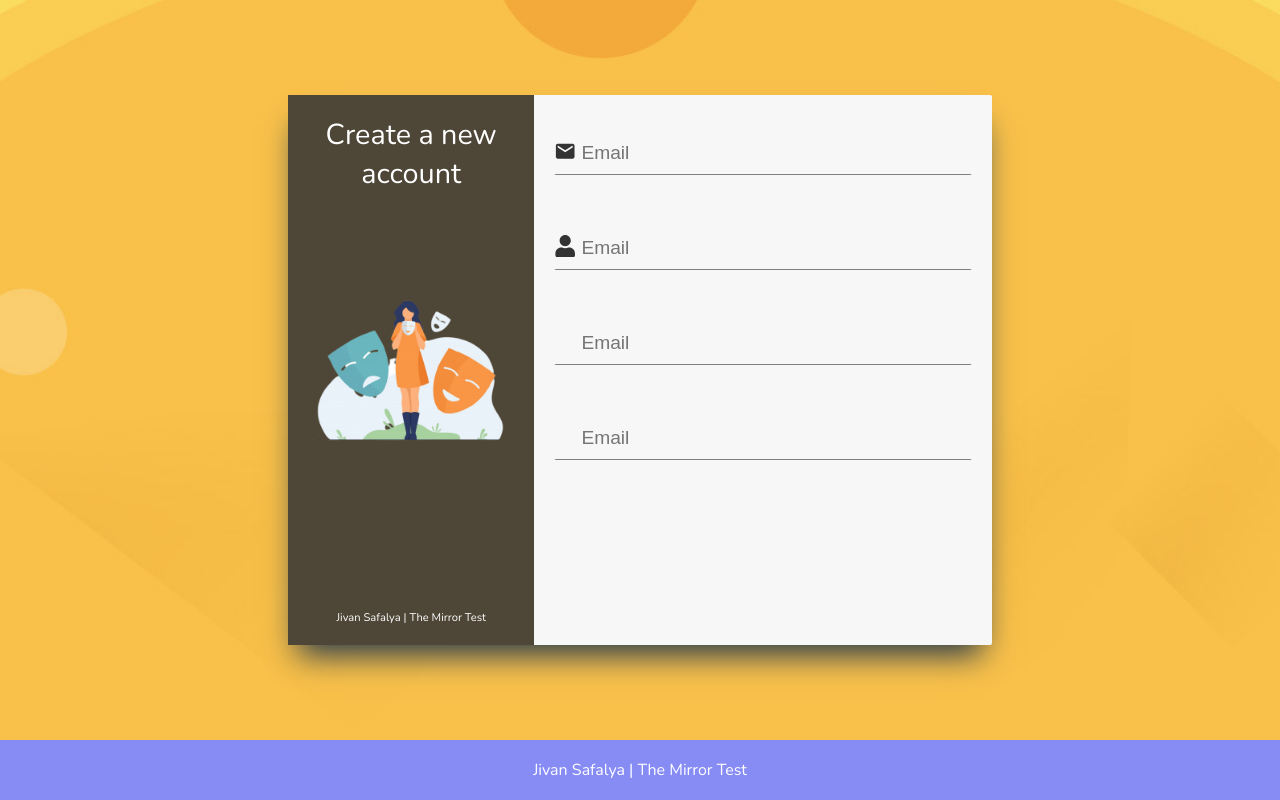
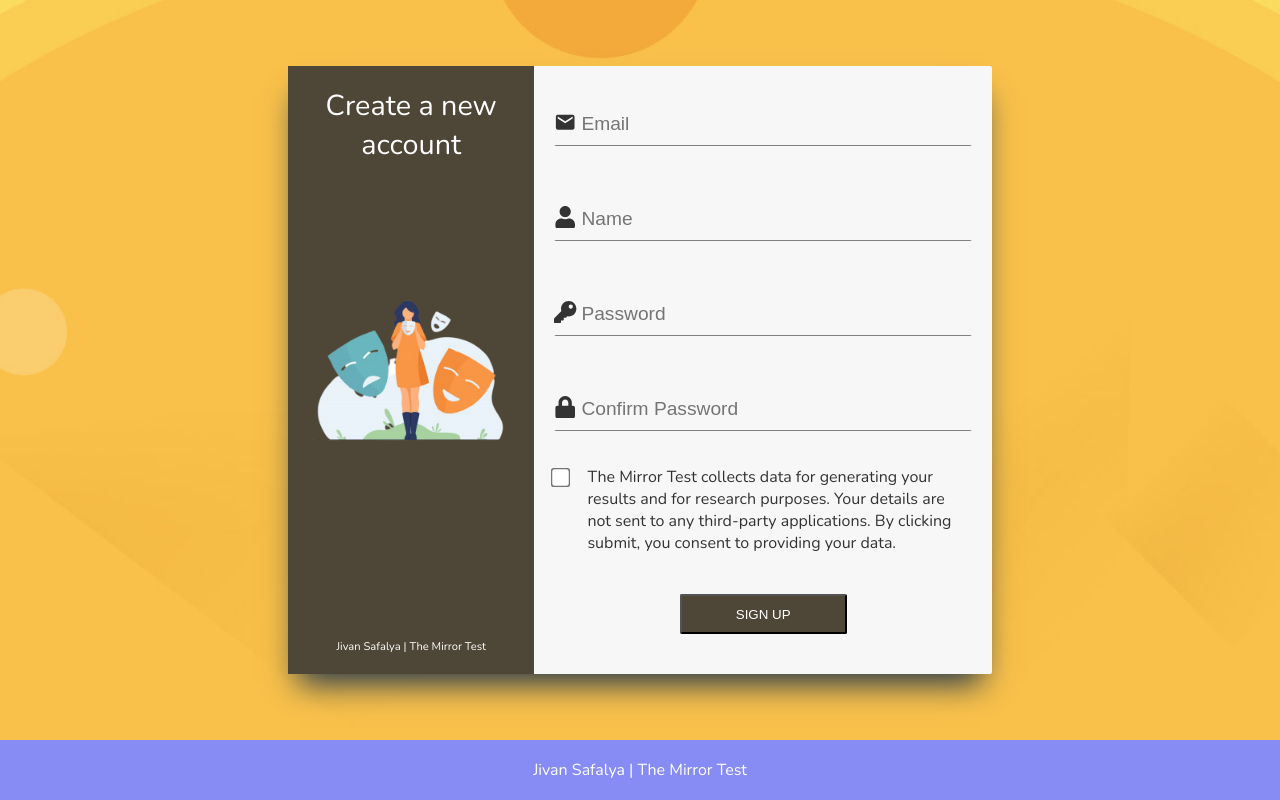
Before and after one commit to nehjoshi/The-Mirror-Test-Next, a Next.js app: page /register in a window 1280 px wide. Built offline with nearby package versions, Linux system fonts and the light colour scheme.

Commit message:
Started register API

```diff
--- a/app/register/page.jsx
+++ b/app/register/page.jsx
@@ -1,9 +1,32 @@
+"use client";
 import Image from 'next/image';
 import styles from './page.module.css';
 import { MdEmail } from 'react-icons/md';
-import {FaUser} from 'react-icons/fa';
+import { FaUser, FaKey, FaLock } from 'react-icons/fa';
+import { useState } from 'react';
+import { ENDPOINTS } from '@/utils/endpoints';
 
 const Register = () => {
+
+    const [loading, setLoading] = useState(false);
+    const [email, setEmail] = useState("");
+    const [name, setName] = useState("");
+    const [password, setPassword] = useState("");
+    const [confirm, setConfirm] = useState("");
+    const [checked, setChecked] = useState(false);
+    const [error, setError] = useState("");
+
+    const Submit = async () => {
+        const res = await fetch(ENDPOINTS.REGISTER, {
+            method: "POST",
+            body: JSON.stringify({email, name, password})
+        });
+        const response = await res.json();
+        console.log(response);
+        if (response.token) sessionStorage.setItem("token", response.token);
+    }
+
+
     return (
         <div className={styles.container}>
             <div className={styles.box}>
@@ -20,20 +43,52 @@ const Register = () => {
                     <div className={styles.formContainer}>
                         <div className={styles.formItem}>
                             <MdEmail className={styles.icon} />
-                            <input type="text" placeholder="Email" className={styles.input} />
+                            <input
+                                type="text"
+                                placeholder="Email"
+                                className={styles.input}
+                                onChange={e => setEmail(e.target.value)}
+                            />
                         </div>
                         <div className={styles.formItem}>
                             <FaUser className={styles.icon} />
-                            <input type="text" placeholder="Email" className={styles.input} />
+                            <input
+                                type="text"
+                                placeholder="Name"
+                                className={styles.input}
+                                onChange={e => setName(e.target.value)}
+                            />
                         </div>
                         <div className={styles.formItem}>
-                            {/* <MdOutlineEmail className={styles.icon} /> */}
-                            <input type="text" placeholder="Email" className={styles.input} />
+                            <FaKey className={styles.icon} />
+                            <input
+                                type="password"
+                                placeholder="Password"
+                                className={styles.input}
+                                onChange={e => setPassword(e.target.value)}
+                            />
                         </div>
                         <div className={styles.formItem}>
-                            {/* <MdOutlineEmail className={styles.icon} /> */}
-                            <input type="text" placeholder="Email" className={styles.input} />
+                            <FaLock className={styles.icon} />
+                            <input
+                                type="password"
+                                placeholder="Confirm Password"
+                                className={styles.input}
+                                onChange={e => setConfirm(e.target.value)}
+                            />
                         </div>
+                        <div className={styles.formItem}>
+                            <input
+                                type="checkbox"
+                                className={styles.checkbox}
+                                onClick={() => setChecked(prev => !prev)} />
+                            <p>The Mirror Test collects data for generating your results and for research purposes. Your details are not sent to any third-party applications. By clicking submit, you consent to providing your data.</p>
+                        </div>
+                        <button
+                            disabled={false}
+                            className={styles.button}
+                            onClick={Submit}>Sign Up
+                        </button>
                     </div>
                 </div>
             </div>
--- a/app/register/page.module.css
+++ b/app/register/page.module.css
@@ -75,6 +75,12 @@
     width: 100%;
 }
 
+.formItem:nth-child(5) {
+    display: flex;
+    gap: 20px;
+    align-items: flex-start;
+}
+
 .icon {
     position: absolute;
     top: 25px;
@@ -93,5 +99,41 @@
     background-color: transparent;
     border-bottom: 1px solid gray;
     color: #333333;
+}
 
+.checkbox {
+    transform: scale(1.5);
+    cursor: pointer;
+    margin-top: 5px;
 }
+
+.button {
+    display: flex;
+    justify-content: center;
+    align-items: center;
+    background-color: #4E4637;
+    color: #fff;
+    height: 40px;
+    border-radius: 2px;
+    width: 40%;
+    margin: 20px auto;
+    text-transform: uppercase;
+    position: relative;
+    transition: all 0.2s ease;
+    cursor: pointer;
+}
+.button:hover {
+    background-color: #006B61;
+    width: 45%;
+}
+.button:disabled {
+    opacity: 0.2;
+    cursor: not-allowed;
+    transition: none;
+    outline: none;
+    border: none;
+}
+.button:disabled:hover {
+    width: 40%;
+    background-color: #4E4637;
+}
--- a/utils/endpoints.js
+++ b/utils/endpoints.js
@@ -1,4 +1,5 @@
 const url = 'http://localhost:3000/api';
 export const ENDPOINTS = {
     LOGIN: `${url}/auth/login`,
+    REGISTER: `${url}/auth/register`,
 }
```
Also changed, not shown: app/api/auth/register/route.js (+22 -0 lines).
